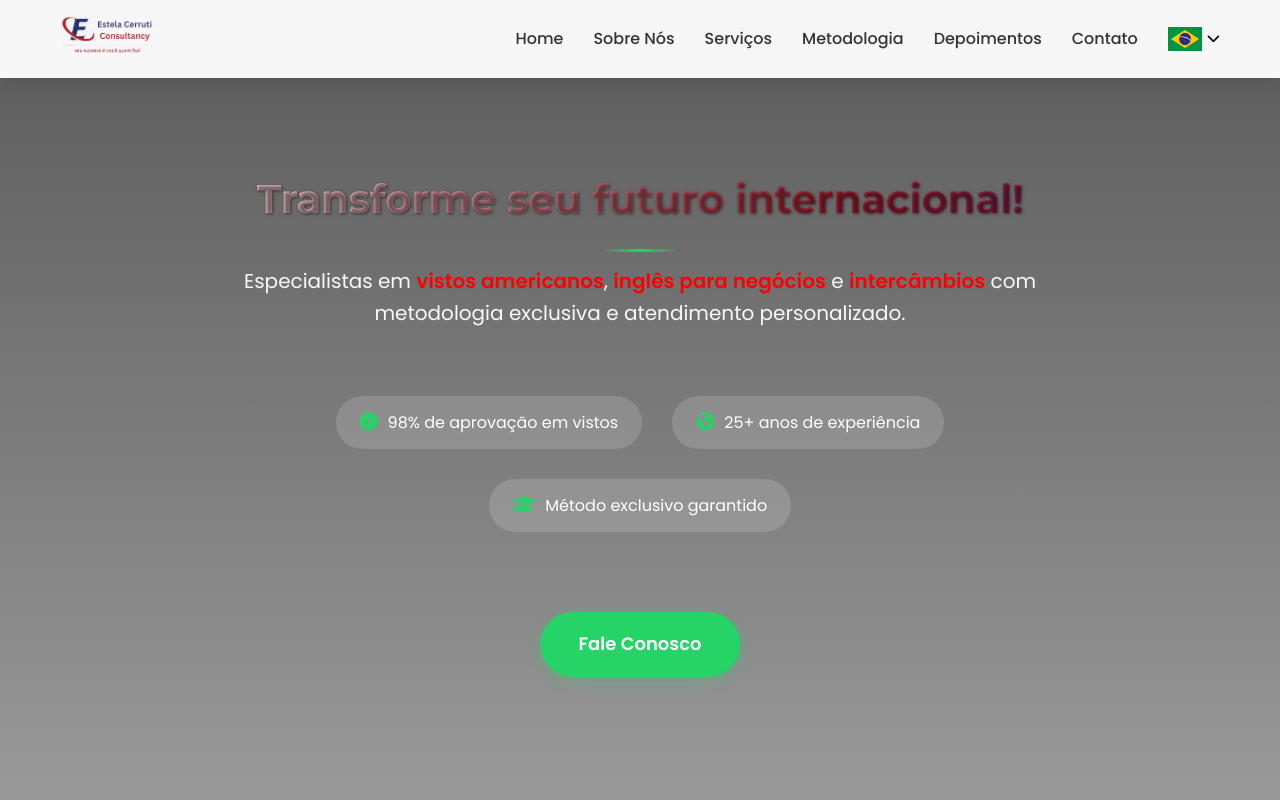
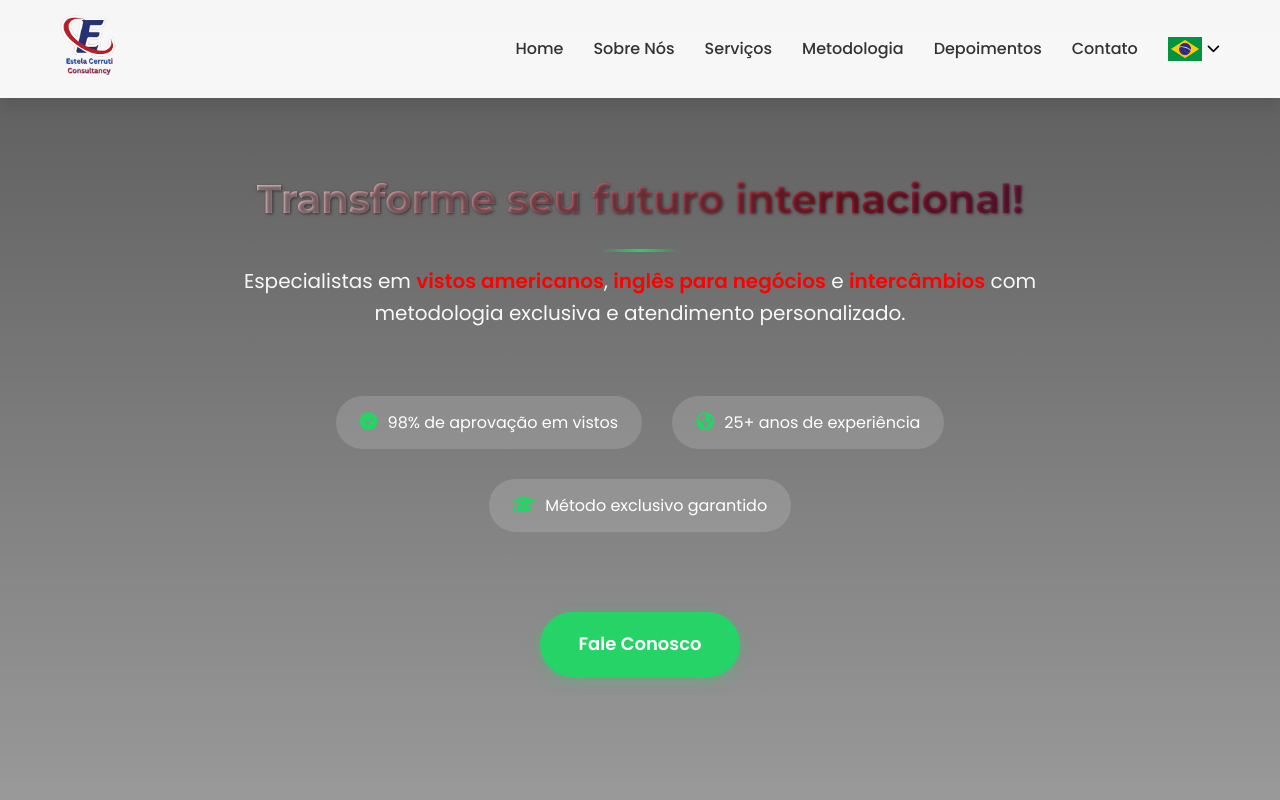
Before and after one commit to carloscerruti/landing-page-estela, a plain HTML site: page index.html in a window 1280 px wide. Shown: the top 800 px of the page. Drawn offline with Linux system fonts and the light colour scheme.

Commit message:
Salvando alterações antes de trocar para a branch dev

```diff
--- a/css/style.css
+++ b/css/style.css
@@ -113,7 +113,7 @@ header {
 }
 
 .logo img {
-    height: 40px;
+    height: 60px;
 }
 
 #mainNav ul {
--- a/index.html
+++ b/index.html
@@ -23,7 +23,7 @@
             <div class="header-content">
                 <div class="logo">
                     <a href="index.html">
-                        <img src="images/logo-comp.png" alt="Logo Estela Cerruti">
+                        <img src="images/logo-write.png" alt="Logo Estela Cerruti">
                     </a>
                 </div>
                 <button class="nav-toggle" id="navToggle" aria-label="Menu de navegação">
```
